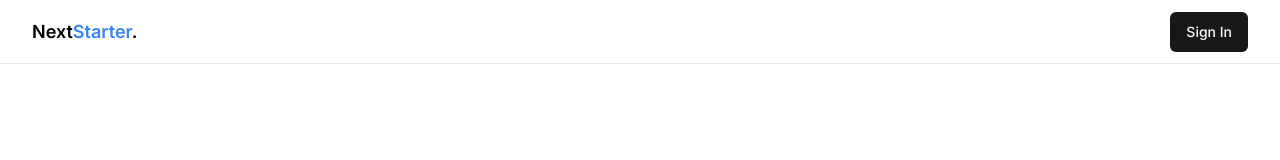
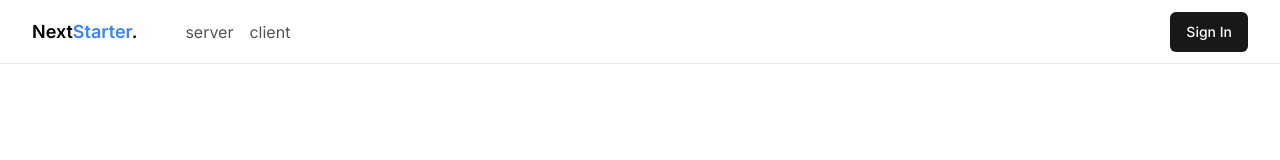
Before and after one commit to markslorach/next-starter-shadcn-ui-clerk, a Next.js app: page / in a window 1280 px wide. Shown: the top 160 px of the page. Built offline with nearby package versions, Linux system fonts and the light colour scheme; no server answers.

Commit message:
server and client protected route examples

```diff
--- a/app/components/shared/NavBar.tsx
+++ b/app/components/shared/Header.tsx
@@ -1,14 +1,19 @@
 import { SignedIn, SignedOut, SignInButton, UserButton } from "@clerk/nextjs";
 import Link from "next/link";
 import { Button } from "../shadcn/button";
+import NavList from "./NavList";
 
-const NavBar = () => {
+const Header = () => {
   return (
     <header className="h-16 border-b text-lg">
       <div className="container flex h-full items-center justify-between">
-        <Link href="/" className="font-semibold">
-          Next<span className="text-blue-500">Starter</span>.
-        </Link>
+        <div className="flex items-center space-x-12">
+          <Link href="/" className="font-semibold">
+            Next<span className="text-blue-500">Starter</span>.
+          </Link>
+
+          <NavList />
+        </div>
 
         <SignedOut>
           <SignInButton>
@@ -24,4 +29,4 @@ const NavBar = () => {
   );
 };
 
-export default NavBar;
+export default Header;
--- /dev/null
+++ b/app/components/shared/NavList.tsx
@@ -0,0 +1,33 @@
+"use client";
+import { usePathname } from "next/navigation";
+import Link from "next/link";
+import { cn } from "@/lib/utils";
+
+const routes = [
+  { route: "server", path: "/protected/server" },
+  { route: "client", path: "/protected/client" },
+];
+
+const NavList = () => {
+  const pathname = usePathname();
+
+  return (
+    <nav>
+      <ul className="flex space-x-4">
+        {routes.map(({ route, path }) => (
+          <li
+            key={route}
+            className={cn({
+              "text-base text-zinc-600 transition hover:text-blue-500": true,
+              "text-blue-500": pathname === path,
+            })}
+          >
+            <Link href={path}>{route}</Link>
+          </li>
+        ))}
+      </ul>
+    </nav>
+  );
+};
+
+export default NavList;
--- a/app/globals.css
+++ b/app/globals.css
@@ -6,3 +6,8 @@
     --radius: 0.5rem
   }
 }
+
+/* Hide Clerk development mode banner on SignIn/Up modals */
+.cl-internal-1dauvpw {
+  @apply hidden
+}
--- a/app/layout.tsx
+++ b/app/layout.tsx
@@ -2,7 +2,7 @@ import type { Metadata } from "next";
 import { Inter } from "next/font/google";
 import "./globals.css";
 import { ClerkProvider } from "@clerk/nextjs";
-import NavBar from "./components/shared/NavBar";
+import Header from "./components/shared/Header";
 import Footer from "./components/shared/Footer";
 
 const inter = Inter({
@@ -28,7 +28,7 @@ export default function RootLayout({
         <body
           className={`${inter.className} flex min-h-dvh flex-col antialiased`}
         >
-          <NavBar />
+          <Header />
           {children}
           <Footer />
         </body>
--- /dev/null
+++ b/app/protected/client/page.tsx
@@ -0,0 +1,22 @@
+"use client";
+import { useUser } from "@clerk/nextjs";
+
+const ClientProtectedPage = () => {
+  const { isLoaded, isSignedIn, user } = useUser();
+
+  if (!isLoaded || !isSignedIn) {
+    return null
+  }
+
+  return (
+    <section className="py-14">
+      <div className="container">
+        <h1 className="mb-4 text-3xl font-bold">Protected Client-side Page</h1>
+
+        <p>Hello, {user?.firstName || user?.emailAddresses[0].emailAddress}.</p>
+      </div>
+    </section>
+  );
+};
+
+export default ClientProtectedPage;
--- /dev/null
+++ b/app/protected/server/page.tsx
@@ -0,0 +1,17 @@
+import { currentUser } from "@clerk/nextjs/server";
+
+const ServerProtectedPage = async () => {
+  const user = await currentUser();
+
+  return (
+    <section className="py-14">
+      <div className="container">
+        <h1 className="mb-4 text-3xl font-bold">Protected Server-side Page</h1>
+
+        <p>Hello, {user?.firstName || user?.emailAddresses[0].emailAddress}.</p>
+      </div>
+    </section>
+  );
+};
+
+export default ServerProtectedPage;
--- a/app/sign-in/[[...sign-in]]/page.tsx
+++ b/app/sign-in/[[...sign-in]]/page.tsx
@@ -1,6 +1,6 @@
 import { SignIn } from "@clerk/nextjs";
 
-export default function Page() {
+export default function SignInPage() {
   return (
     <section className="py-16">
       <div className="container flex justify-center">
--- a/app/sign-up/[[...sign-up]]/page.tsx
+++ b/app/sign-up/[[...sign-up]]/page.tsx
@@ -1,6 +1,6 @@
 import { SignUp } from "@clerk/nextjs";
 
-export default function Page() {
+export default function SignUpPage() {
   return (
     <section className="py-16">
       <div className="container flex justify-center">
```
Also changed, not shown: middleware.ts (+6 -2 lines).
